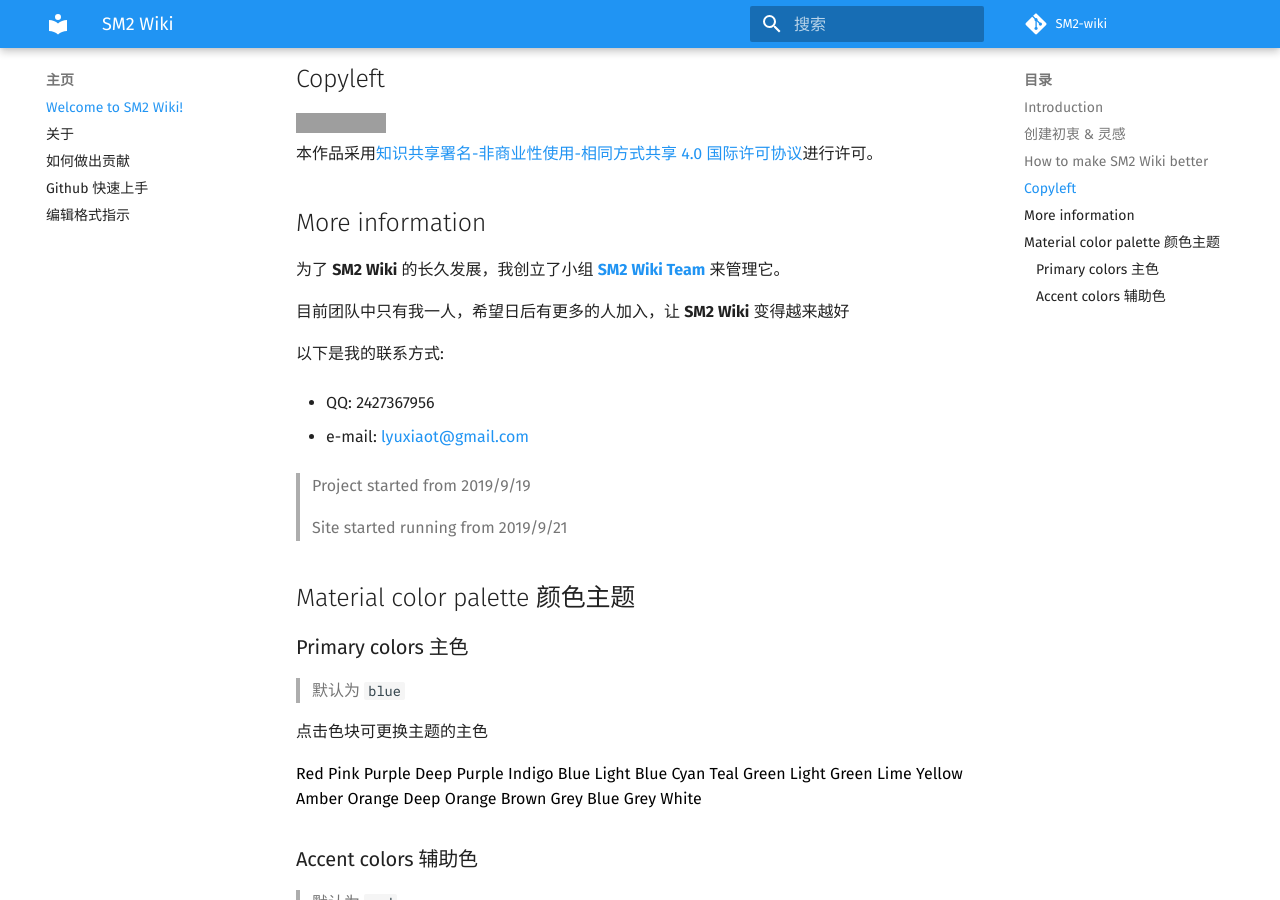
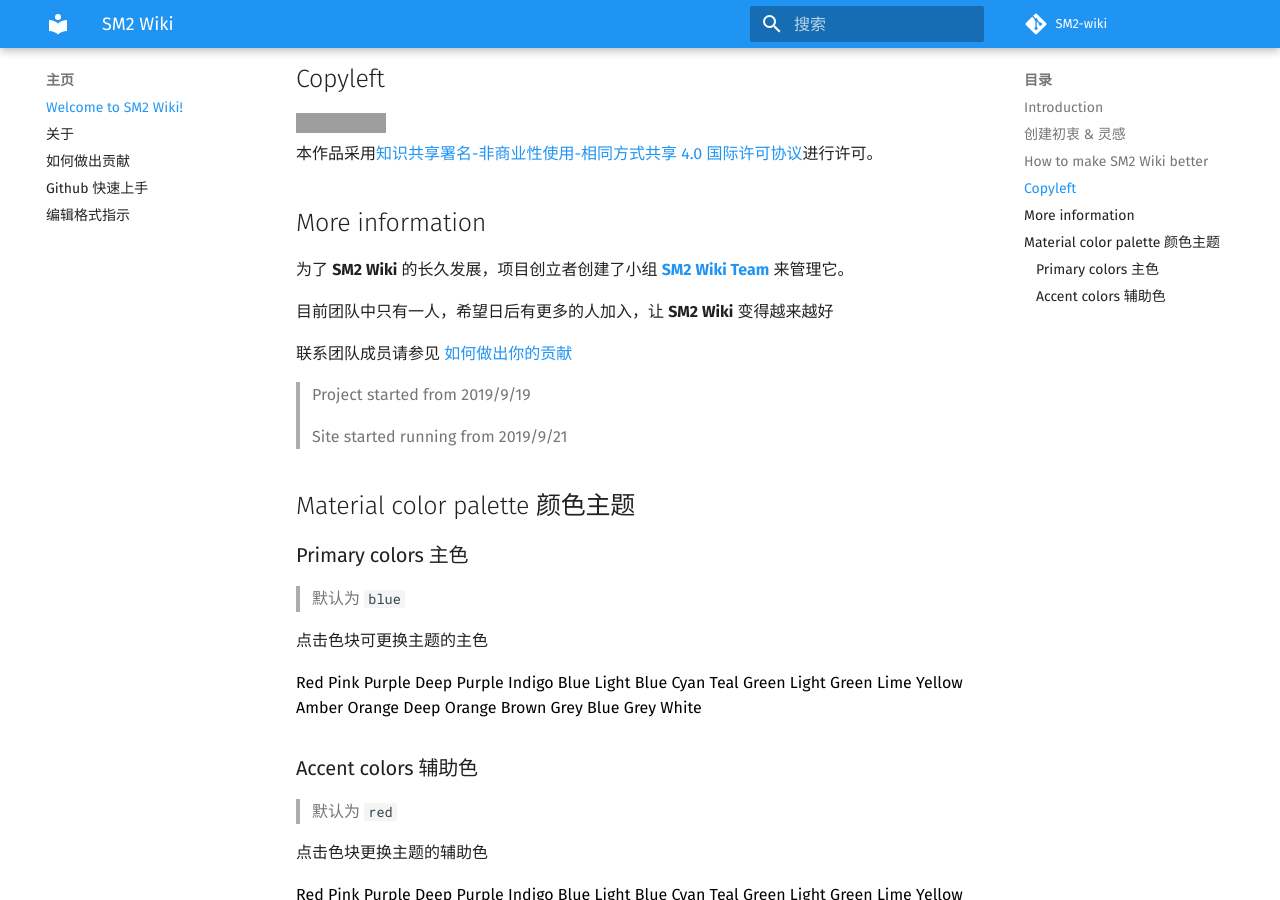
Before and after one commit to SM2-wiki/SM2-wiki, an MkDocs documentation site: the page built from docs/index.md, in a window 1280 px wide and 900 px high, scrolled down 1067 px. Built offline with MkDocs 1.6.1 and Material for MkDocs 9.7.7, drawn with Linux system fonts in a browser that asks for light colours; comment, search, counter and statistics services are not loaded; grey boxes are pictures that could not be loaded.

Commit message:
Update index.md

```diff
--- a/docs/index.md
+++ b/docs/index.md
@@ -46,15 +46,11 @@
 
 ## More information
 
-为了 **SM2 Wiki** 的长久发展，我创立了小组 [**SM2 Wiki Team**](https://github.com/SM2-wiki) 来管理它。
+为了 **SM2 Wiki** 的长久发展，项目创立者创建了小组 [**SM2 Wiki Team**](https://github.com/SM2-wiki) 来管理它。
 
-目前团队中只有我一人，希望日后有更多的人加入，让 **SM2 Wiki** 变得越来越好
+目前团队中只有一人，希望日后有更多的人加入，让 **SM2 Wiki** 变得越来越好
 
-以下是我的联系方式:
-
-- QQ: 2427367956
-
-- e-mail: lyuxiaot@gmail.com
+联系团队成员请参见 [如何做出你的贡献](https://sm2-wiki.github.io/SM2-wiki/intro/htc/)
 
 > Project started from 2019/9/19
 
```
